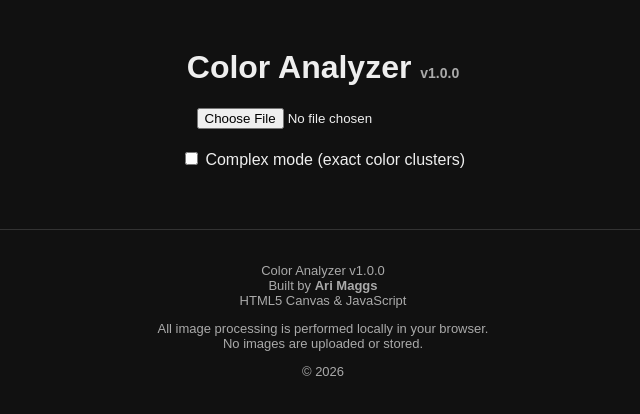
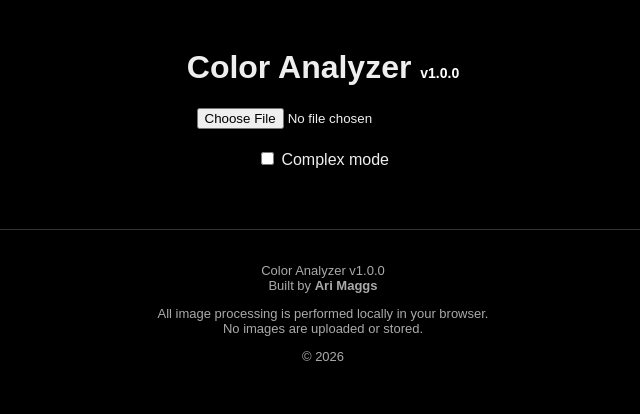
Before and after one commit to Greensplitpeas/color-compisition-analizer, a website: page index.html in a window 1280 px wide. Shown: the whole page, without its empty margins (317-957 px from the left). Drawn offline with Linux system fonts and the light colour scheme.

Commit message:
Update index.html
simplified and changed backround

```diff
--- a/index.html
+++ b/index.html
@@ -2,12 +2,12 @@
 <html lang="en">
   <head>
     <meta charset="UTF-8" />
-    <title>Simple Color Analyzer</title>
+    <title>Color Analyzer</title>
     <meta name="viewport" content="width=device-width, initial-scale=1.0" />
     <style>
       body {
         font-family: Arial, sans-serif;
-        background: #111;
+        background: #000000;
         color: #eee;
         padding: 20px;
       }
@@ -84,7 +84,7 @@
   </head>
   <body>
     <h1>
-      Color Analyzer <span style="font-size: 14px; color: #aaa">v1.0.0</span>
+      Color Analyzer <span style="font-size: 14px; color: #ffffff">v1.0.0</span>
     </h1>
 
     <div class="wrapper">
@@ -92,7 +92,7 @@
       <div class="toggle">
         <label>
           <input type="checkbox" id="complexMode" />
-          Complex mode (exact color clusters)
+          Complex mode
         </label>
       </div>
       <img id="preview" hidden />
@@ -103,7 +103,6 @@
       <p>
         Color Analyzer v1.0.0<br />
         Built by <strong>Ari Maggs</strong><br />
-        HTML5 Canvas & JavaScript
       </p>
       <p>
         All image processing is performed locally in your browser.<br />
```
